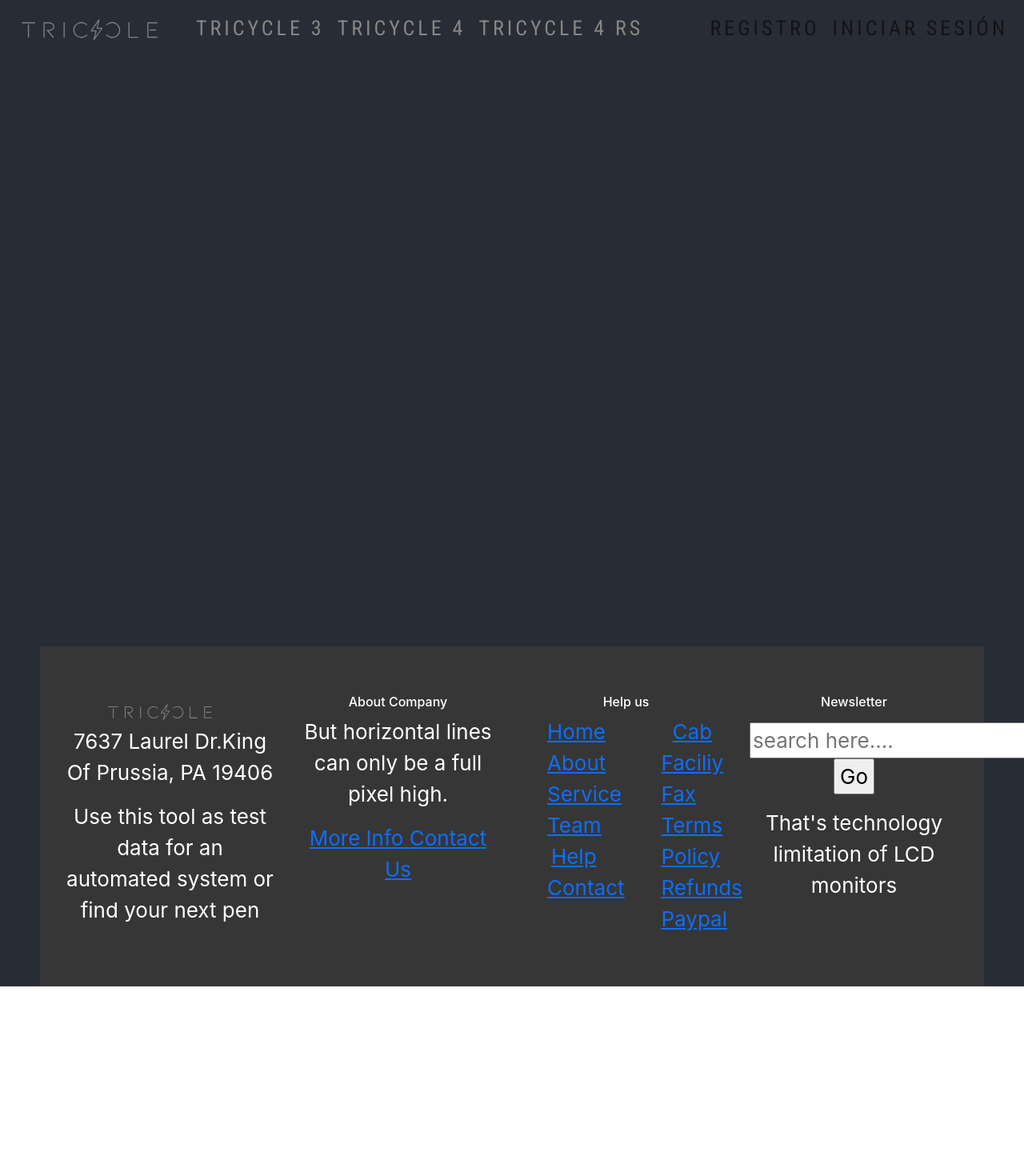
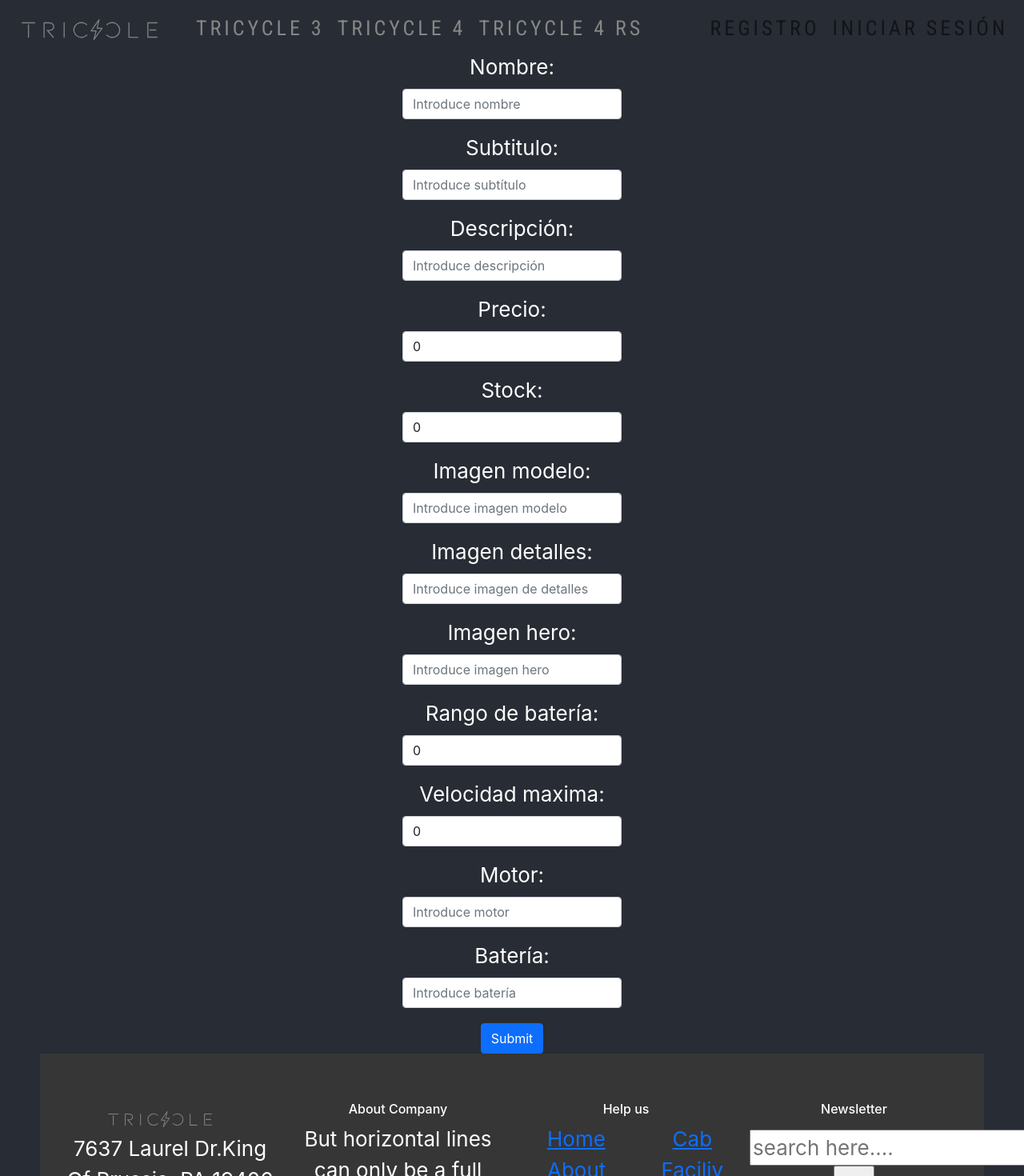
Before and after one commit to fede1712/Final-Project, a React (Create React App) app in the folder client/: page /nueva-bici in a window 1280 px wide. Shown: the top 1470 px of the page at 80% size. Before the commit the page ends 1233 px from the top, so only its background shows below. Built offline with nearby package versions, Linux system fonts and the light colour scheme; no server answers.

Commit message:
Create Bikes, routes front

```diff
--- /dev/null
+++ b/client/src/components/Pages/Bike/NewBike.css
@@ -0,0 +1,5 @@
+.new-bike {
+    margin-left: 30%;
+    margin-right: 30%;
+    margin-top: 5%;
+}
--- /dev/null
+++ b/client/src/components/Pages/Bike/NewBike.js
@@ -0,0 +1,142 @@
+import React, { Component } from 'react'
+import { Button, Form } from 'react-bootstrap'
+import BikeService from '../../../services/bike.service'
+import './NewBike.css'
+
+export default class NewBike extends Component {
+
+    constructor() {
+        super()
+        this.state = {
+            name: "",
+            subtitle: "",
+            description: "",
+            imageModel: "",
+            imageDetail: "",
+            imageHero: "",
+            price: 0,
+            quantity: 0,
+            specifications: {
+                batteryRange: 0,
+                assistSpeed: 0,
+                motor: "",
+                battery: ""
+            }
+        }
+        this.bikeService = new BikeService()
+    }
+
+
+
+    handleChange = (e) => {
+        const { value, name } = e.target;
+        name === 'batteryRange' || name === 'assistSpeed' || name === 'motor' || name === 'battery' ?
+            this.setState({
+                specifications: {
+                    ...this.state.specifications,
+                    [name]: value
+                }
+            })
+            :
+            this.setState({
+                ...this.state,
+                [name]: value
+            })
+    }
+
+    handleSubmit = (e) => {
+        e.preventDefault();
+        console.log(this.state)
+        this.bikeService.createBike(this.state)
+            .then(() => {
+                this.setState({
+                    name: "",
+                    subtitle: "",
+                    description: "",
+                    imageModel: "",
+                    imageDetail: "",
+                    imageHero: "",
+                    price: 0,
+                    quantity: 0,
+                    specifications: {
+                        batteryRange: 0,
+                        assistSpeed: 0,
+                        motor: "",
+                        battery: ""
+                    }
+                })
+            })
+            .catch(err => console.error(err))
+    }
+
+    render() {
+        return (
+            <Form onSubmit={this.handleSubmit} className='new-bike'>
+                <Form.Group className="mb-3" controlId="name">
+                    <Form.Label>Nombre: </Form.Label>
+                    <Form.Control onChange={(e) => this.handleChange(e)} name="name" value={this.state.name} type="text" placeholder="Introduce nombre" />
+                </Form.Group>
+
+                <Form.Group className="mb-3" controlId="subtitle">
+                    <Form.Label>Subtitulo: </Form.Label>
+                    <Form.Control onChange={(e) => this.handleChange(e)} name="subtitle" value={this.state.subtitle} type="text" placeholder="Introduce subtítulo" />
+                </Form.Group>
+
+                <Form.Group className="mb-3" controlId="description">
+                    <Form.Label>Descripción: </Form.Label>
+                    <Form.Control onChange={(e) => this.handleChange(e)} name="description" value={this.state.description} type="text" placeholder="Introduce descripción" />
+                </Form.Group>
+
+                <Form.Group className="mb-3" controlId="price">
+                    <Form.Label>Precio: </Form.Label>
+                    <Form.Control onChange={(e) => this.handleChange(e)} name="price" value={this.state.price} type="number" placeholder="Introduce precio" />
+                </Form.Group>
+
+                <Form.Group className="mb-3" controlId="quantity">
+                    <Form.Label>Stock: </Form.Label>
+                    <Form.Control onChange={(e) => this.handleChange(e)} name="quantity" value={this.state.quantity} type="number" placeholder="Introduce stock" />
+                </Form.Group>
+
+                <Form.Group className="mb-3" controlId="imageModel">
+                    <Form.Label>Imagen modelo: </Form.Label>
+                    <Form.Control onChange={(e) => this.handleChange(e)} name="imageModel" value={this.state.imageModel} type="text" placeholder="Introduce imagen modelo" />
+                </Form.Group>
+
+                <Form.Group className="mb-3" controlId="imageDetail">
+                    <Form.Label>Imagen detalles: </Form.Label>
+                    <Form.Control onChange={(e) => this.handleChange(e)} name="imageDetail" value={this.state.imageDetail} type="text" placeholder="Introduce imagen de detalles" />
+                </Form.Group>
+
+                <Form.Group className="mb-3" controlId="imageHero">
+                    <Form.Label>Imagen hero: </Form.Label>
+                    <Form.Control onChange={(e) => this.handleChange(e)} name="imageHero" value={this.state.imageHero} type="text" placeholder="Introduce imagen hero" />
+                </Form.Group>
+
+                <Form.Group className="mb-3" controlId="batteryRange">
+                    <Form.Label>Rango de batería: </Form.Label>
+                    <Form.Control onChange={(e) => this.handleChange(e)} name="batteryRange" value={this.state.specifications.batteryRange} type="number" placeholder="Introduce rango de batería" />
+                </Form.Group>
+
+                <Form.Group className="mb-3" controlId="assistSpeed">
+                    <Form.Label>Velocidad maxima: </Form.Label>
+                    <Form.Control onChange={(e) => this.handleChange(e)} name="assistSpeed" value={this.state.specifications.assistSpeed} type="number" placeholder="Introduce velocidad máxima" />
+                </Form.Group>
+
+                <Form.Group className="mb-3" controlId="motor">
+                    <Form.Label>Motor: </Form.Label>
+                    <Form.Control onChange={(e) => this.handleChange(e)} name="motor" value={this.state.specifications.motor} type="text" placeholder="Introduce motor" />
+                </Form.Group>
+
+                <Form.Group className="mb-3" controlId="battery">
+                    <Form.Label>Batería: </Form.Label>
+                    <Form.Control onChange={(e) => this.handleChange(e)} name="battery" value={this.state.specifications.battery} type="text" placeholder="Introduce batería" />
+                </Form.Group>
+
+                <Button variant="primary" type="submit">
+                    Submit
+                </Button>
+            </Form>
+        )
+    }
+
+}
--- a/client/src/components/Pages/Home/Home.js
+++ b/client/src/components/Pages/Home/Home.js
@@ -27,9 +27,9 @@ export default function Home(props) {
                         </Col>
                         <Col md={12}>
 
-                            <div class="buyNow">
+                            <div className="buyNow">
                                 <Link className="buyButtomLink" to="/">Compra ya tu Tricycle 4</Link>
-                                <svg xmlns="http://www.w3.org/2000/svg" fill="white" class="bi bi-arrow-right arrow" viewBox="0 0 16 16" >
+                                <svg xmlns="http://www.w3.org/2000/svg" fill="white" className="bi bi-arrow-right arrow" viewBox="0 0 16 16" >
                                     <path fill-rule="evenodd" d="M1 8a.5.5 0 0 1 .5-.5h11.793l-3.147-3.146a.5.5 0 0 1 .708-.708l4 4a.5.5 0 0 1 0 .708l-4 4a.5.5 0 0 1-.708-.708L13.293 8.5H1.5A.5.5 0 0 1 1 8z" />
                                 </svg>
                             </div>
@@ -46,7 +46,7 @@ export default function Home(props) {
 
                     <Row className="alingItems">
                         <Col md={{ span: 4, offset: 4 }}>
-                            <div class="h1Css">
+                            <div className="h1Css">
                                 <h1>Tricycle 4 RS</h1>
                                 <h3>Un marco abierto para una mente abierta.</h3>
 
@@ -58,9 +58,9 @@ export default function Home(props) {
                         </Col>
                         <Col md={12}>
 
-                            <div class="buyNow">
+                            <div className="buyNow">
                                 <Link className="buyButtomLink" to="/">Compra ya tu Tricycle 4 RS</Link>
-                                <svg xmlns="http://www.w3.org/2000/svg" fill="white" class="bi bi-arrow-right arrow" viewBox="0 0 16 16" >
+                                <svg xmlns="http://www.w3.org/2000/svg" fill="white" className="bi bi-arrow-right arrow" viewBox="0 0 16 16" >
                                     <path fill-rule="evenodd" d="M1 8a.5.5 0 0 1 .5-.5h11.793l-3.147-3.146a.5.5 0 0 1 .708-.708l4 4a.5.5 0 0 1 0 .708l-4 4a.5.5 0 0 1-.708-.708L13.293 8.5H1.5A.5.5 0 0 1 1 8z" />
                                 </svg>
                             </div>
--- a/client/src/components/Routes/Index.js
+++ b/client/src/components/Routes/Index.js
@@ -7,6 +7,7 @@ import UserProfile from '../Pages/UserProfile/UserProfile.js';
 import Contact from '../Pages/Contact/Contact.js';
 import AboutUs from '../Pages/AboutUs/AboutUs.js';
 import Bike from '../Pages/Bike/Bike';
+import NewBike from '../Pages/Bike/NewBike.js';
 
 
 const Routes = ({ storeUser, loggedUser }) => {
@@ -21,6 +22,8 @@ const Routes = ({ storeUser, loggedUser }) => {
             <Route exact path="/perfil" render={() => loggedUser ? <UserProfile loggedUser={loggedUser} /> : <Redirect to="/iniciar-sesion" />} />
             <Route exact path='/contacto' render={() => <Contact />} />
             <Route exact path='/sobre-nosotros' render={() => <AboutUs />} />
+
+            <Route exact path='/nueva-bici' render={(props) => <NewBike {...props} />} />
             <Route path='/:bike' render={(props) => <Bike {...props} />} />
         </Switch>
     )
--- a/client/src/services/bike.service.js
+++ b/client/src/services/bike.service.js
@@ -9,7 +9,7 @@ class BikeService {
     }
 
     findOneBike = (id) => this.instance.get(`/${id}`)
-    createBike = (data) => this.instance.post('/', { data })
+    createBike = (data) => this.instance.post('/', data)
     editBike = (data, id) => this.instance.put(`/${id}`, { data })
     deleteBike = (id) => this.instance.delete(`/${id}`)
 }
```
Also changed, not shown: client/src/components/Pages/Bike/Bike.js (+0 -17 lines).
